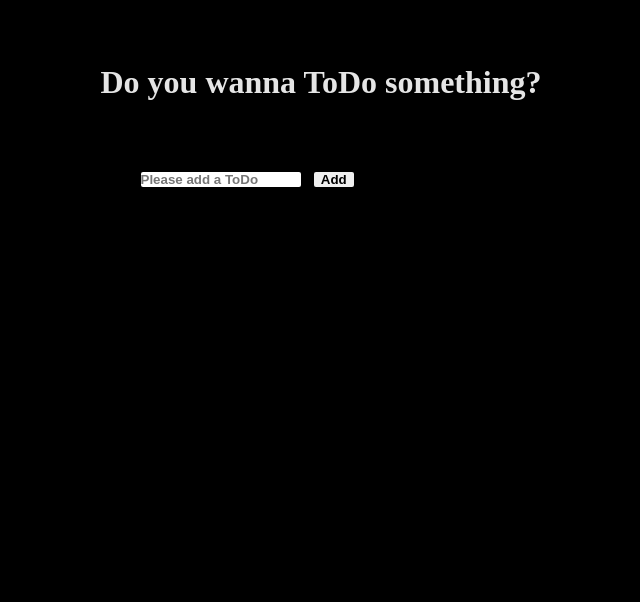
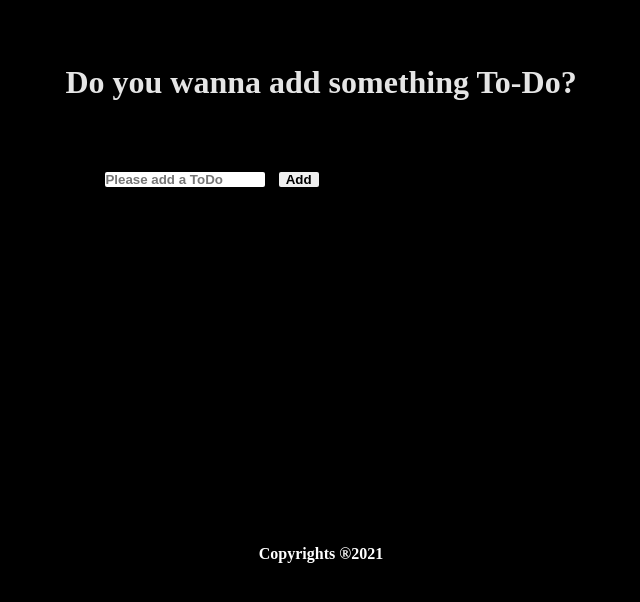
Before and after one commit to iulianSta/react-todo-app, a React (Create React App) app: page / in a window 1280 px wide. Shown: the top 602 px of the page, without its empty margins (319-959 px from the left). Built offline with nearby package versions, Linux system fonts and the light colour scheme.

Commit message:
src update

```diff
--- a/src/components/Header.js
+++ b/src/components/Header.js
@@ -3,7 +3,7 @@ const Header = () => {
   // Print Header value
   return (
     <div>
-      <h1>Do you wanna ToDo something?</h1>
+      <h1>Do you wanna add something To-Do?</h1>
     </div>
   );
 };
--- a/src/sass/components/_input.scss
+++ b/src/sass/components/_input.scss
@@ -25,3 +25,7 @@ input {
     }
   }
 }
+
+i {
+  cursor: pointer;
+}
--- a/src/sass/layouts/__layouts-dir.scss
+++ b/src/sass/layouts/__layouts-dir.scss
@@ -1,3 +1,4 @@
 //Import Layout files
 @import "./header";
 @import "./list";
+@import "./footer";
--- /dev/null
+++ b/src/sass/layouts/_footer.scss
@@ -0,0 +1,8 @@
+// Footer setup
+
+h4 {
+  position: relative;
+  top: 20em;
+  text-align: center;
+  color: $white;
+}
```
